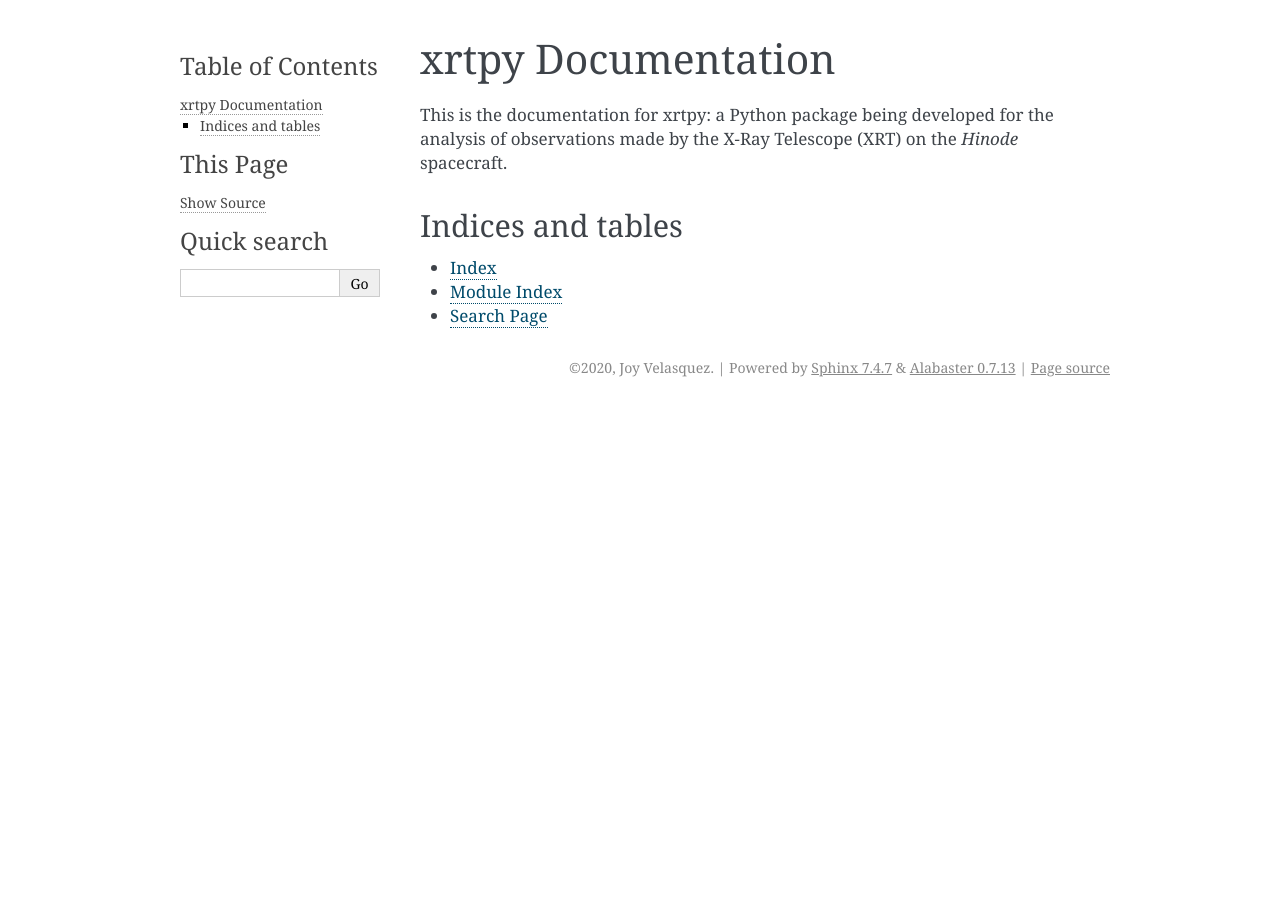
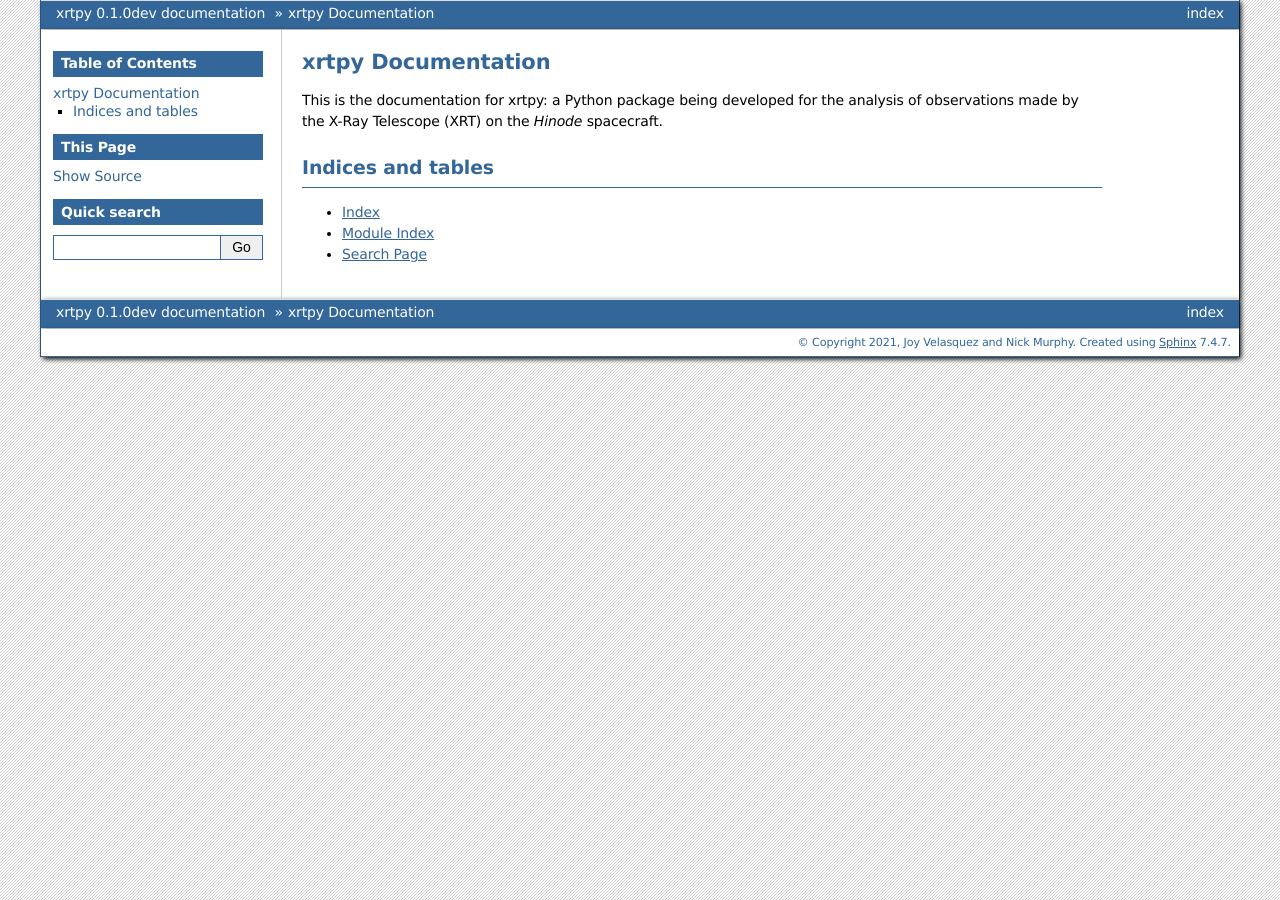
Before and after one commit to HinodeXRT/xrtpy, a Sphinx documentation site: the page built from docs/index.rst, in a window 1280 px wide. Built offline with Sphinx 7.4.7, drawn with Linux system fonts in a browser that asks for light colours; some of the changed lines change nothing that is shown.

```diff
--- a/docs/conf.py
+++ b/docs/conf.py
@@ -1,17 +1,21 @@
-# -*- coding: utf-8 -*-
-#
 # Configuration file for the Sphinx documentation builder.
 #
 # This file does only contain a selection of the most common options. For a
 # full list see the documentation:
 # http://www.sphinx-doc.org/en/master/config
 
+from datetime import datetime
 
 # -- Project information -----------------------------------------------------
 
 project = 'xrtpy'
-copyright = '2020, Joy Velasquez'
-author = 'Joy Velasquez'
+author = 'Joy Velasquez and Nick Murphy'
+
+# TODO: Simplify the copyright year commands in 2022
+current_year = datetime.utcnow().year
+copyright_years = str(current_year) if current_year == 2021 else f"2021–{current_year}"
+
+copyright = f'{copyright_years}, {author}'
 
 # The full version, including alpha/beta/rc tags
 #from xrtpy import __version__
@@ -55,14 +59,21 @@
 
 # -- Options for intersphinx extension ---------------------------------------
 
-# Example configuration for intersphinx: refer to the Python standard library.
-intersphinx_mapping = {'https://docs.python.org/': None}
+intersphinx_mapping = {
+    "python": ("https://docs.python.org/3", None),
+    "numpy": ("https://numpy.org/doc/stable/", None),
+    "scipy": ("https://docs.scipy.org/doc/scipy/reference/", None),
+    "pandas": ("https://pandas.pydata.org/pandas-docs/stable/", None),
+    "astropy": ("https://docs.astropy.org/en/stable/", None),
+    "sunpy": ("https://docs.sunpy.org/en/stable/", None),
+    "ndcube": ("https://docs.sunpy.org/projects/ndcube/en/stable/", None),
+}
 
 # -- Options for HTML output -------------------------------------------------
 
 # The theme to use for HTML and HTML Help pages.  See the documentation for
 # a list of builtin themes.
-html_theme = 'alabaster'
+html_theme = 'bizstyle'
 
 # Add any paths that contain custom static files (such as style sheets) here,
 # relative to this directory. They are copied after the builtin static files,
```
Also changed, not shown: 1 other file.
